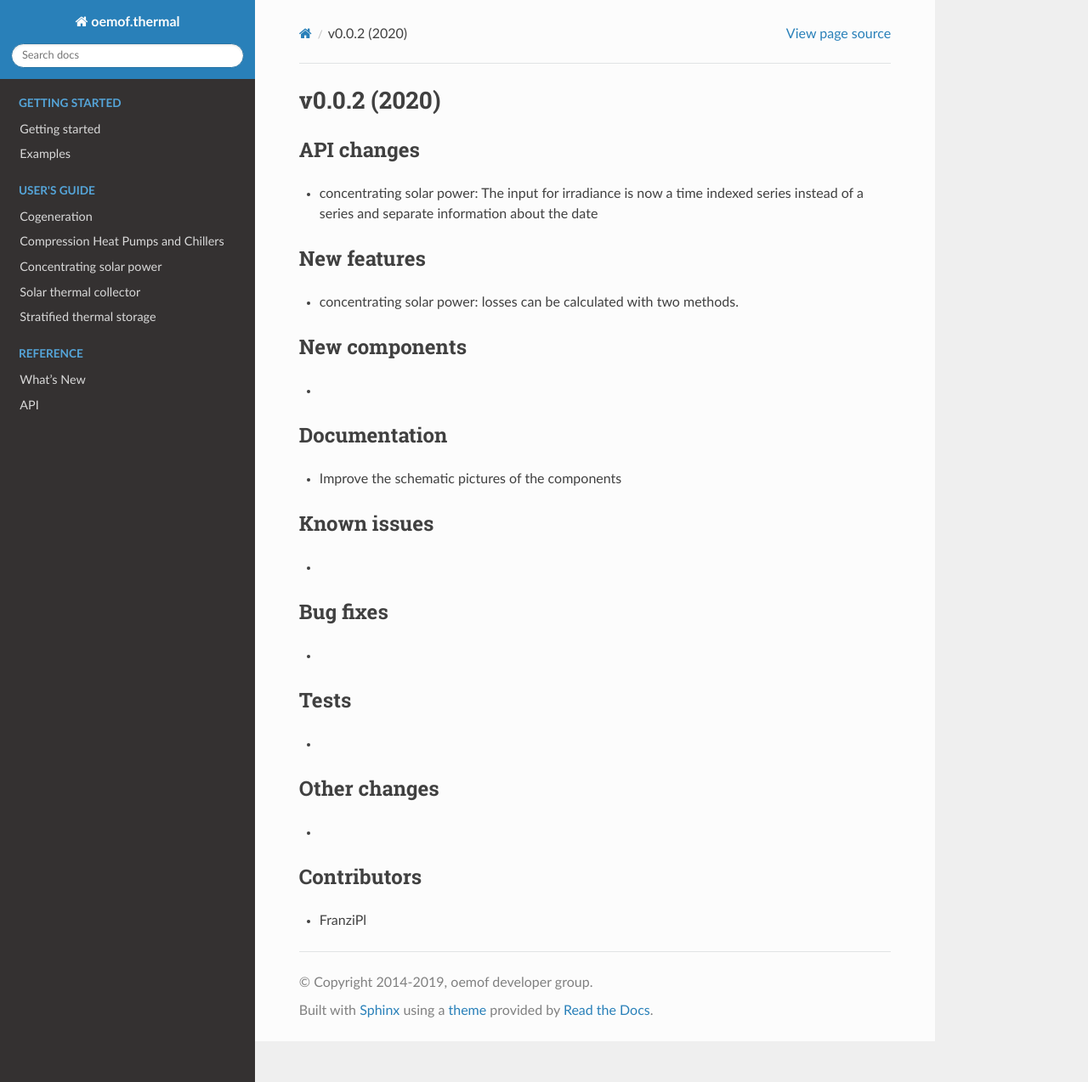
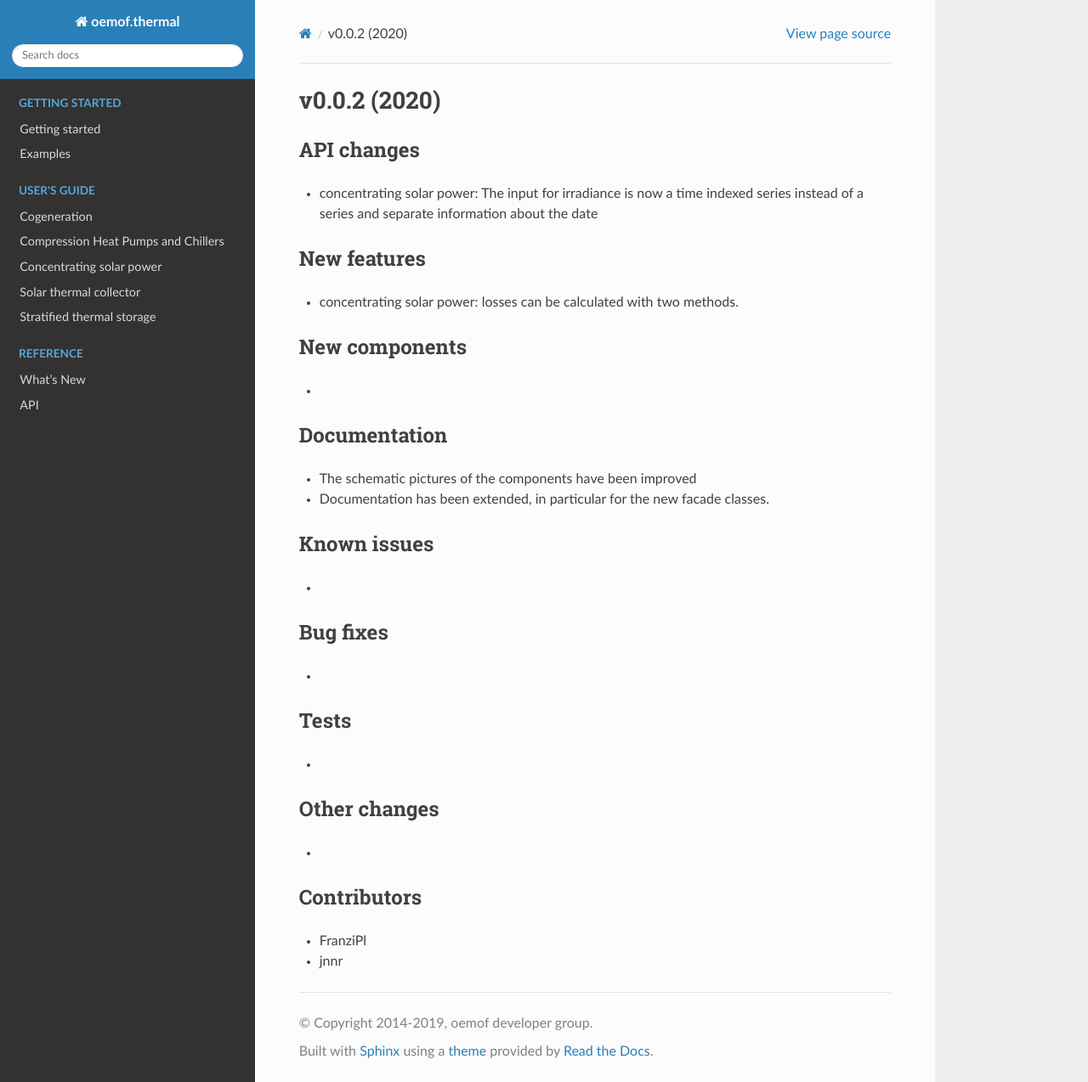
Before and after one commit to oemof/oemof-thermal, a Sphinx documentation site: the page built from docs/whats_new/v0-0-2.rst, in a window 1280 px wide and 1274 px high. Shown: the whole window at 85% size. Built offline with Sphinx 7.4.7 and the Read the Docs theme 2.0.0, drawn with Linux system fonts in a browser that asks for light colours; formulas are drawn with MathJax 3.

Commit message:
Add entry in whatsnew

```diff
--- a/docs/whats_new/v0-0-2.rst
+++ b/docs/whats_new/v0-0-2.rst
@@ -21,7 +21,8 @@ New components
 Documentation
 -------------
 
-* Improve the schematic pictures of the components
+* The schematic pictures of the components have been improved
+* Documentation has been extended, in particular for the new facade classes.
 
 Known issues
 ------------
@@ -47,3 +48,4 @@ Contributors
 ------------
 
 * FranziPl
+* jnnr
```
